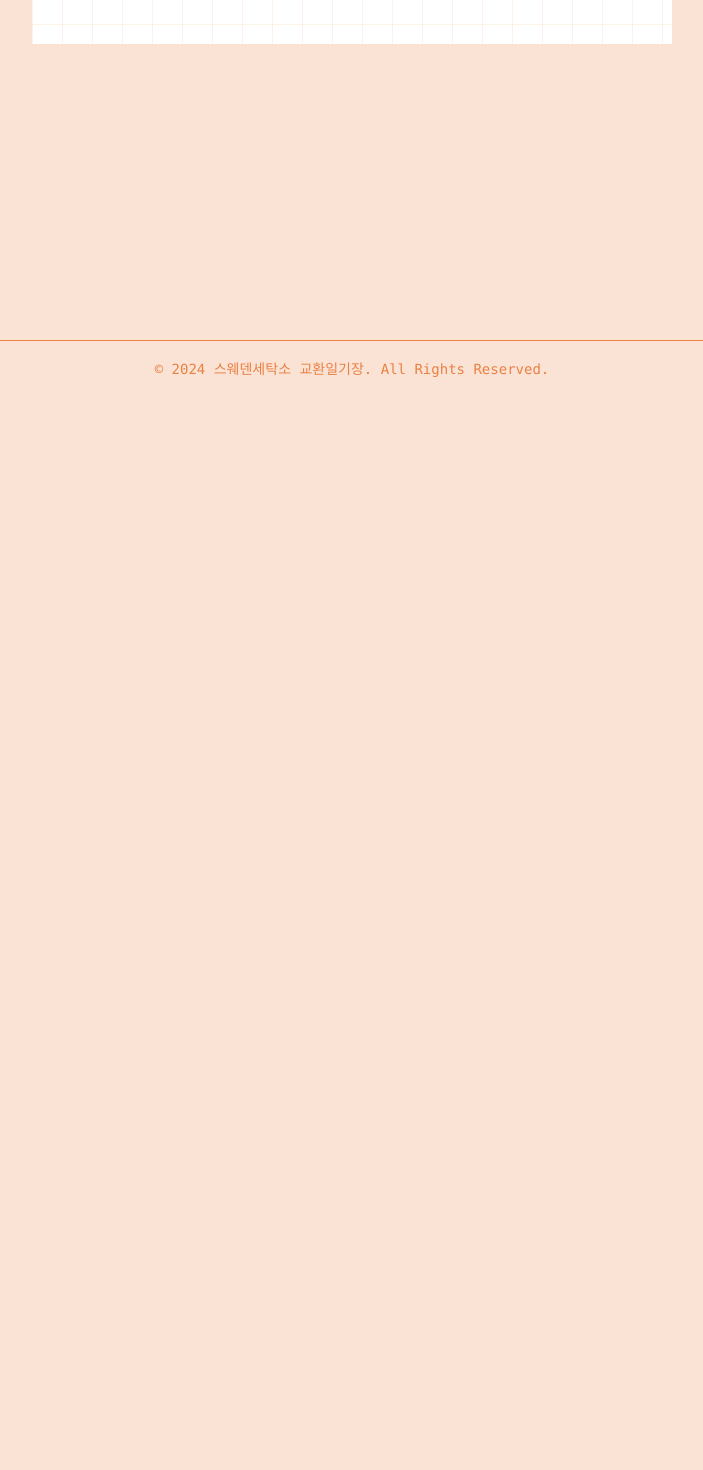
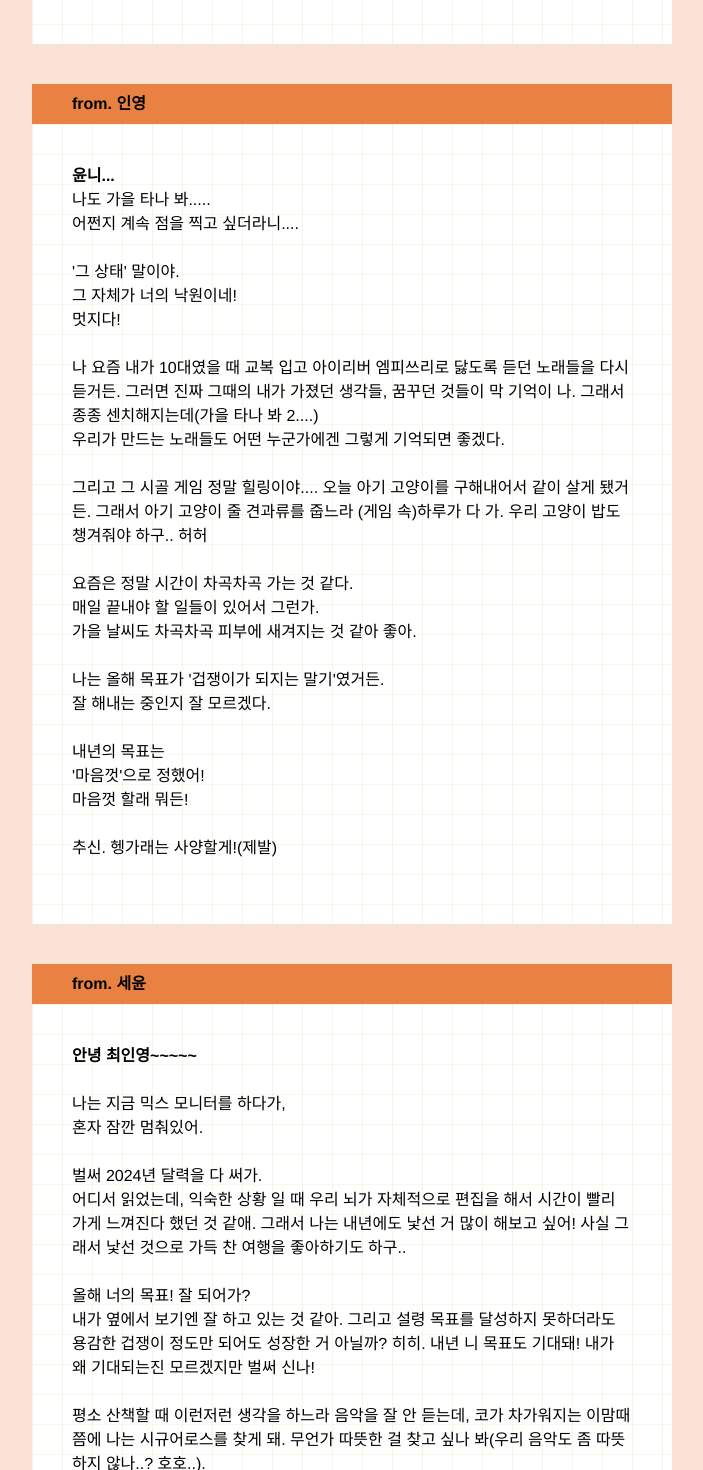
Before and after one commit to Yoon79/letters, a Next.js app: page / in a window 1280 px wide. Shown: the part 5440-6910 px from the top of the page, without its empty margins (288-991 px from the left). Before the commit the page ends 5845 px from the top, so only its background shows below. Built offline with nearby package versions, Linux system fonts and the light colour scheme.

Commit message:
Update main.tsx

```diff
--- a/pages/components/main.tsx
+++ b/pages/components/main.tsx
@@ -466,35 +466,94 @@ export default function Main() {
           </div>
 
           {/* Seventh Message */}
-          <div
-            ref={div7Ref}
-            className="select-none mt-4 bg-inherit p-1 w-auto"
-            style={
-              {
-                //   backgroundImage: `
-                //       linear-gradient(to right, rgba(233, 129, 67, 0.2) 0.1px, transparent 1px),
-                //       linear-gradient(to bottom, rgba(233, 175, 32, 0.2) 0.1px, transparent 1px)
-                //       `,
-                //   backgroundSize: "30px 30px", // 격자 크기 조절
-              }
-            }>
-            <p></p>
+          <div>
+            <div className="px-10 w-full h-10 bg-[#e98143] items-center justify-start flex font-semibold">
+              from. 인영
+            </div>
+            <div
+                ref={div7Ref}
+                className="select-none  bg-white p-10 w-auto"
+                style={{
+                  backgroundImage: `
+                linear-gradient(to right, rgba(233, 129, 67, 0.2) 0.1px, transparent 1px),
+                linear-gradient(to bottom, rgba(233, 175, 32, 0.2) 0.1px, transparent 1px)
+                `,
+                  backgroundSize: "30px 30px", // 격자 크기 조절
+                  //   backgroundImage: "url('images/back1.jpg')",
+                  //   color: "white", // 텍스트가 잘 보이도록 색상 변경
+                  //   textShadow: "1px 1px 3px rgba(0,0,0,0.8)", // 텍스트 가독성을 위한 그림자 효과
+                }}>
+              <p>
+                <strong>윤니...</strong><br />
+                나도 가을 타나 봐.....<br />
+                어쩐지 계속 점을 찍고 싶더라니....<br />
+                <br />
+                &apos;그 상태&apos; 말이야.<br />
+                그 자체가 너의 낙원이네!<br />
+                멋지다!<br />
+                <br />
+                나 요즘 내가 10대였을 때 교복 입고 아이리버 엠피쓰리로 닳도록 듣던 노래들을 다시 듣거든. 그러면 진짜 그때의 내가 가졌던 생각들, 꿈꾸던 것들이 막 기억이 나. 그래서 종종 센치해지는데(가을 타나 봐 2....)<br />
+                우리가 만드는 노래들도 어떤 누군가에겐 그렇게 기억되면 좋겠다.<br />
+                <br />
+                그리고 그 시골 게임 정말 힐링이야.... 오늘 아기 고양이를 구해내어서 같이 살게 됐거든. 그래서 아기 고양이 줄 견과류를 줍느라 (게임 속)하루가 다 가. 우리 고양이 밥도 챙겨줘야 하구.. 허허<br />
+                <br />
+                요즘은 정말 시간이 차곡차곡 가는 것 같다.<br />
+                매일 끝내야 할 일들이 있어서 그런가.<br />
+                가을 날씨도 차곡차곡 피부에 새겨지는 것 같아 좋아.<br />
+                <br />
+                나는 올해 목표가 &apos;겁쟁이가 되지는 말기&apos;였거든.<br />
+                잘 해내는 중인지 잘 모르겠다.<br />
+                <br />
+                내년의 목표는<br />
+                &apos;마음껏&apos;으로 정했어!<br />
+                마음껏 할래 뭐든!<br />
+                <br />
+                추신. 헹가래는 사양할게!(제발)<br />
+                <br />
+              </p>
+            </div>
           </div>
 
           {/* Eightth Message */}
-          <div
-            ref={div8Ref}
-            className="select-none mt-4 bg-inherit p-1 w-auto"
-            style={
-              {
-                //   backgroundImage: `
-                //       linear-gradient(to right, rgba(233, 129, 67, 0.2) 0.1px, transparent 1px),
-                //       linear-gradient(to bottom, rgba(233, 175, 32, 0.2) 0.1px, transparent 1px)
-                //       `,
-                //   backgroundSize: "30px 30px", // 격자 크기 조절
-              }
-            }>
-            <p></p>
+          <div>
+            <div className="px-10 w-full h-10 bg-[#e98143] items-center justify-start flex font-semibold">
+              from. 세윤
+            </div>
+            <div
+                ref={div8Ref}
+                className="select-none bg-white p-10 w-auto"
+                style={{
+                  backgroundImage: `
+                  linear-gradient(to right, rgba(233, 129, 67, 0.2) 0.1px, transparent 1px),
+                  linear-gradient(to bottom, rgba(233, 175, 32, 0.2) 0.1px, transparent 1px)
+                  `,
+                  backgroundSize: "30px 30px", // 격자 크기 조절
+                }}>
+              <p>
+                <strong>안녕 최인영~~~~~</strong><br />
+                <br />
+                나는 지금 믹스 모니터를 하다가,<br />
+                혼자 잠깐 멈춰있어.<br />
+                <br />
+                벌써 2024년 달력을 다 써가.<br />
+                어디서 읽었는데, 익숙한 상황 일 때 우리 뇌가 자체적으로 편집을 해서 시간이 빨리 가게 느껴진다 했던 것 같애. 그래서 나는 내년에도 낯선 거 많이 해보고 싶어! 사실 그래서 낯선 것으로 가득 찬 여행을 좋아하기도 하구..<br />
+                <br />
+                올해 너의 목표! 잘 되어가?<br />
+                내가 옆에서 보기엔 잘 하고 있는 것 같아. 그리고 설령 목표를 달성하지 못하더라도 용감한 겁쟁이 정도만 되어도 성장한 거 아닐까? 히히. 내년 니 목표도 기대돼! 내가 왜 기대되는진 모르겠지만 벌써 신나!<br />
+                <br />
+                평소 산책할 때 이런저런 생각을 하느라 음악을 잘 안 듣는데, 코가 차가워지는 이맘때쯤에 나는 시규어로스를 찾게 돼. 무언가 따뜻한 걸 찾고 싶나 봐(우리 음악도 좀 따뜻하지 않나..? 호호..).<br />
+                누군가도 우리를 어떤 이유로라도 그렇게 한 번씩 찾아주면 좋겠다.<br />
+                <br />
+                첫 앨범 회의가 7월쯤이었나?<br />
+                15분 남짓한 그 안에 우리의 낙원을 욱여넣으며 울고 웃고 화나고 황당하고 슬프고 즐거웠고 행복하던 그 시간들도 우리의 낙원이었을 거야.<br />
+                <br />
+                고마웠고 고생 많았어.<br />
+                <br />
+                이제! 우리 그 황치즈 디저트 또 먹으러 가자!<br />
+                <br />
+                <br />
+              </p>
+            </div>
           </div>
         </div>
       </div>
```
